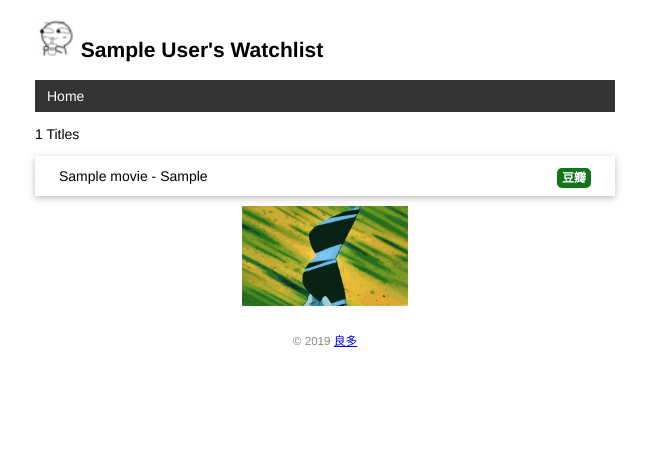
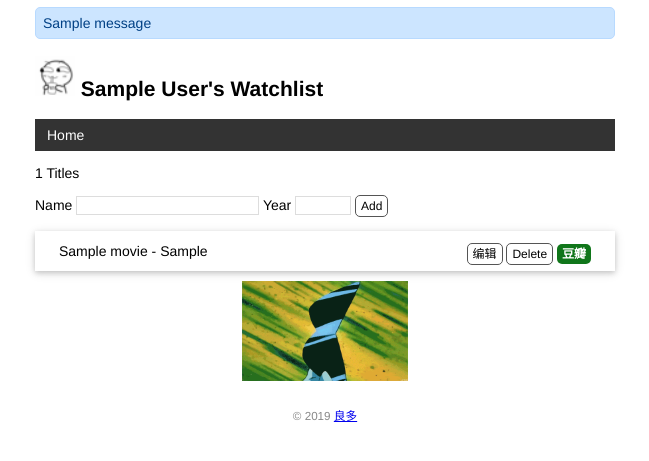
Before and after one commit to PanosPanay/watchlist, a Flask app: page / in a window 1280 px wide. Shown: the top 461 px of the page, without its empty margins (315-964 px from the left). Run offline with Flask 2, Linux system fonts and the light colour scheme; tables that the repository leaves empty hold one stand-in row (values such as "Sample post"); one stand-in notice (Sample message) is shown.

Commit message:
Create and delete item by form

```diff
--- a/app.py
+++ b/app.py
@@ -1,6 +1,6 @@
 import os
 import sys
-from flask import Flask, url_for, render_template
+from flask import Flask, url_for, render_template, request, redirect, flash
 from flask_sqlalchemy import SQLAlchemy     # 导入 Flask-SQLAlchemy 扩展类
 import click
 
@@ -12,6 +12,7 @@ else:       # 否则使用4个斜线
     prefix = 'sqlite:////'
 
 app = Flask(__name__)
+app.config['SECRET_KEY'] = 'dev'    # flash消息签名所需的密钥，等同于app.secret_key = 'dev'
 app.config['SQLALCHEMY_DATABASE_URI'] = prefix + os.path.join(app.root_path, 'data.db') # 数据库连接地址
 app.config['SQLALCHEMY_TRACK_MODIFICATIONS'] = False    # 关闭对模型修改的监控
 
@@ -71,12 +72,12 @@ def forge():
     ]
 
     user = User(name=name)
-    db.session.add(user)
+    db.session.add(user)                        # 添加到数据库会话
     for m in movies:
         movie = Movie(title=m['title'], year=m['year'])
-        db.session.add(movie)
+        db.session.add(movie)                   # 添加到数据库会话
 
-    db.session.commit()
+    db.session.commit()                         # 提交数据库会话
     click.echo('Done.')                         # 输出提示信息
 
 
@@ -87,14 +88,62 @@ def inject_user():  # 函数名可以随意修改
     return dict(user=user)  # 需要返回字典，等同于return {'user': user}
     # 这个函数返回的变量（以字典键值对的形式）将会统一注入到每一个模板的上下文环境中，因此可以直接在模板中使用
 
-@app.route('/')
-def index():
-    movies = Movie.query.all()                      # 读取所有电影记录
-    return render_template('index.html', movies=movies)
-
 @app.errorhandler(404)      # 传入要处理的错误代码
 def page_not_found(e):      # 接受异常对象作为参数
     return render_template('404.html'), 404  # 返回模板和状态码
+
+@app.route('/', methods=['GET', 'POST'])        # methods表示同时接受GET和POST请求，否则默认只接受GET请求
+def index():
+    """主页"""
+    if request.method == 'POST':                # 判断是否是POST请求
+        # 获取表单数据
+        title = request.form.get('title')       # request.form是一个特殊的字典
+        year = request.form.get('year')
+        # 验证数据
+        if not title or not year or len(year) > 4 or len(title) > 60:
+            # flash() 函数用来在视图函数里向模板传递提示消息，get_flashed_messages() 函数则用来在模板中获取提示消息
+            flash('Invalid input.') # 显示错误提示
+            return redirect(url_for('index'))   # 重定向回主页
+        # 保存表单数据到数据库
+        movie = Movie(title=title, year=year)   # 创建记录
+        db.session.add(movie)                   # 添加到数据库会话
+        db.session.commit()                     # 提交数据库会话
+        flash('Item created.')                  # 显示成功创建的提示
+        return redirect(url_for('index'))       # 重定向回主页
+
+    movies = Movie.query.all()                  # 读取所有电影记录
+    return render_template('index.html', movies=movies)
+
+@app.route('/movie/edit/<int:movie_id>', methods=['GET', 'POST'])
+def edit(movie_id):
+    """编辑电影条目页面"""
+    movie = Movie.query.get_or_404(movie_id)    # 获取待更新的电影记录
+
+    if request.method == 'POST':                # 处理编辑表单的提交请求
+        title = request.form['title']
+        year = request.form['year']
+
+        if not title or not year or len(year) > 4 or len(title) > 60:
+            flash('Invalid input.')
+            return redirect(url_for('edit', movie_id=movie_id))     # 重定向回对应的编辑页面
+
+        movie.title = title                     # 更新标题
+        movie.year = year                       # 更新年份
+        db.session.commit()                     # 提交数据库会话
+        flash('Item updated.')
+        return redirect(url_for('index'))       # 重定向回主页
+
+    return render_template('edit.html', movie=movie)    # 传入被编辑的电影记录
+
+@app.route('/movie/delete/<int:movie_id>', methods=['POST'])    # 限定只接受POST请求
+def delete(movie_id):
+    """只相应删除电影条目按钮的操作，无单独页面"""
+    movie = Movie.query.get_or_404(movie_id)    # 获取电影记录
+    db.session.delete(movie)                    # 删除对应的记录
+    db.session.commit()                         # 提交数据库会话
+    flash('Item deleted.')
+    return redirect(url_for('index'))           # 重定向回主页
+
 
 @app.route('/user/<name>')
 def user_page(name):
--- a/static/css/index_style.css
+++ b/static/css/index_style.css
@@ -100,3 +100,58 @@ nav li a:hover
     border-radius: 5px;
     padding: 3px 5px;
 }
+
+/* 创建新条目的输入框和提交按钮 */
+input[type=submit]
+{
+    font-family: inherit;
+}
+
+input[type=text]
+{
+    border: 1px solid #ddd;
+}
+
+input[name=year]
+{
+    width: 50px;
+}
+
+.btn
+{
+    font-size: 12px;
+    padding: 3px 5px;
+    text-decoration: none;
+    cursor: pointer;
+    background-color: white;
+    color: black;
+    border: 1px solid #555555;
+    border-radius: 5px;
+}
+
+.btn:hover
+{
+    text-decoration: none;
+    background-color: black;
+    color: white;
+    border: 1px solid black;
+}
+
+/* flash提示消息 */
+.alert
+{
+    position: relative;
+    padding: 7px;
+    margin: 7px 0;
+    border: 1px solid transparent;
+    color: #004085;
+    background-color: #cce5ff;
+    border-color: #b8daff;
+    border-radius: 5px;
+}
+
+/* 表单元素，让删除按钮和旁边的编辑链接排成一排 */
+.inline-form
+{
+    display: inline;
+}
--- a/templates/base.html
+++ b/templates/base.html
@@ -11,19 +11,28 @@
     {% endblock %}
 </head>
 <body>
+    <!-- 使用get_flashed_messages()函数获取提示消息并显示 -->
+    {% for message in get_flashed_messages() %}
+        <div class="alert">{{ message }}</div>
+    {% endfor %}
+
+    <!-- 页面标题 -->
     <h2>
         <img alt="Avatar" class="avatar" src="{{ url_for('static', filename='images/avatar.png') }}">
         {{ user.name }}'s Watchlist
     </h2>
 
-    <nav><!-- 导航栏 -->
+    <!-- 导航栏 -->
+    <nav>
         <ul>
             <li><a href="{{ url_for('index') }}">Home</a></li>
         </ul>
     </nav>
 
+    <!-- 正文 -->
     {% block content %}{% endblock %}
 
+    <!-- 页脚 -->
     <footer>
         <small>&copy; 2019 <a href="https://panospanay.github.io/">良多</a></small>
     </footer>
--- a/templates/index.html
+++ b/templates/index.html
@@ -2,10 +2,22 @@
 
 {% block content %}             {# 默认的块重写行为是覆盖，如果想要向父块追加内容，可以在子块中使用 super() 声明，即 {{ super() }} #}
 <p>{{ movies|length }} Titles</p>
+{# 添加创建新条目表单 #}
+<form method="post">
+    Name <input type="text" name="title" autocomplete="off" required>   <!-- autocomplete设为off关闭自动完成（按下输入框不显示历史输入记录）；required属性：用户未输入按下提交按钮，浏览器会显示错误提示 -->
+    Year <input type="text" name="year" autocomplete="off" required>
+    <input class="btn" type="submit" name="submit" value="Add">
+</form>
+{# 电影列表 #}
 <ul class="movie-list">
     {% for movie in movies %}   {# 迭代 movies 变量 #}
     <li>{{ movie.title }} - {{movie.year}}   {# 等同于 movie['title'] #}
         <span class="float-right">
+            <a class="btn" href="{{ url_for('edit', movie_id=movie.id) }}">编辑</a>
+            <!-- 为了安全的考虑，一般使用POST请求来提交删除请求，也就是使用表单来实现（而不是创建删除链接） -->
+            <form class="inline-form" method="post" action="{{ url_for('delete', movie_id=movie.id) }}">
+                <input class="btn" type="submit" name="delete" value="Delete" onclick="return confirm('Are you sure you want to delete this movie?')">  {# 弹窗提示是否删除 #}
+            </form>
             <a class="douban" href="https://www.douban.com/search?source=suggest&q={{ movie.title }}" target="_blank" title="Find this movie on douban.">豆瓣</a>
         </span>
     </li>
```
Also changed, not shown: templates/edit.html (added, +10 -0 lines).
